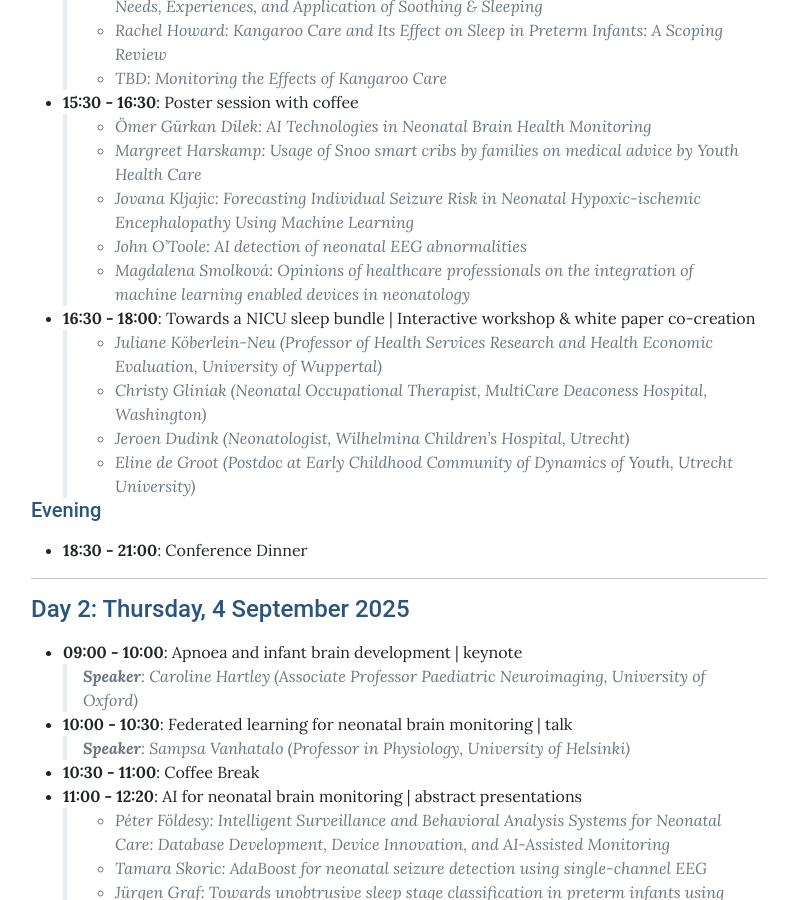
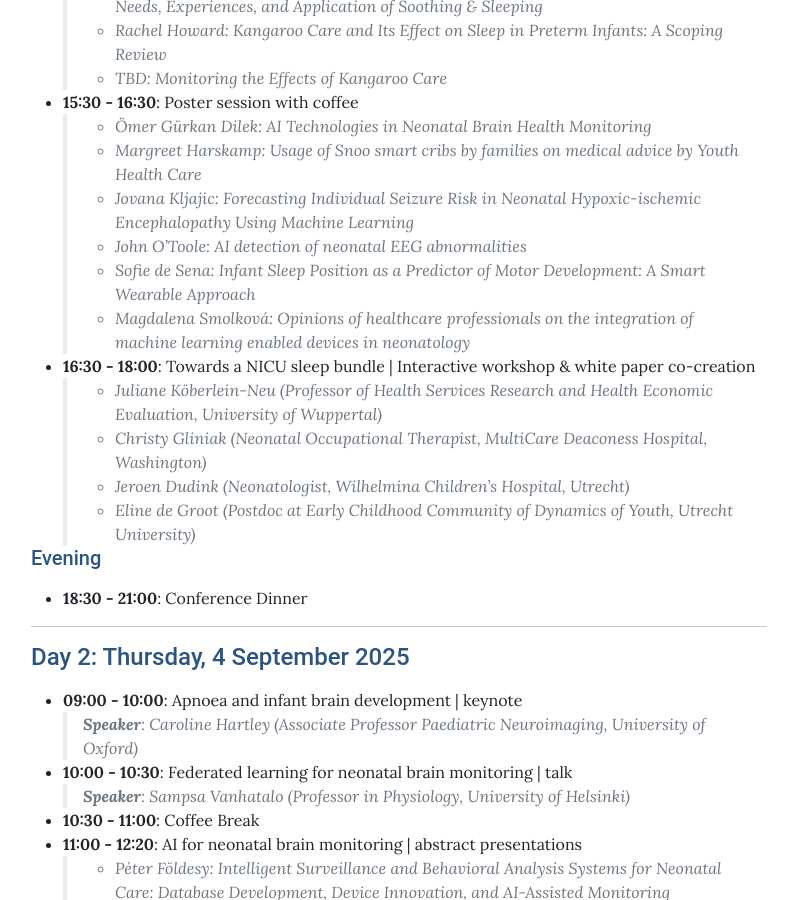
Before and after one commit to nestconf25/nestconf25.github.io, a Jekyll site: the page built from pages/program.md, in a window 1280 px wide and 900 px high, scrolled down 959 px. Shown: the whole window, without its empty margins (241-1026 px from the left). Built offline with Jekyll 4.4.1, drawn with Linux system fonts in a browser that asks for light colours.

Commit message:
Updated poster program

```diff
--- a/pages/program.md
+++ b/pages/program.md
@@ -37,6 +37,7 @@ permalink: /program/
   >- *Margreet Harskamp: Usage of Snoo smart cribs by families on medical advice by Youth Health Care*
   >- *Jovana Kljajic: Forecasting Individual Seizure Risk in Neonatal Hypoxic-ischemic Encephalopathy Using Machine Learning*
   >- *John O'Toole: AI detection of neonatal EEG abnormalities*
+  >- *Sofie de Sena: Infant Sleep Position as a Predictor of Motor Development: A Smart Wearable Approach*
   >- *Magdalena Smolková: Opinions of healthcare professionals on the integration of machine learning enabled devices in neonatology*
 <!-- Add empty line to prevent overflow of previous line -->
 <ul>
```
